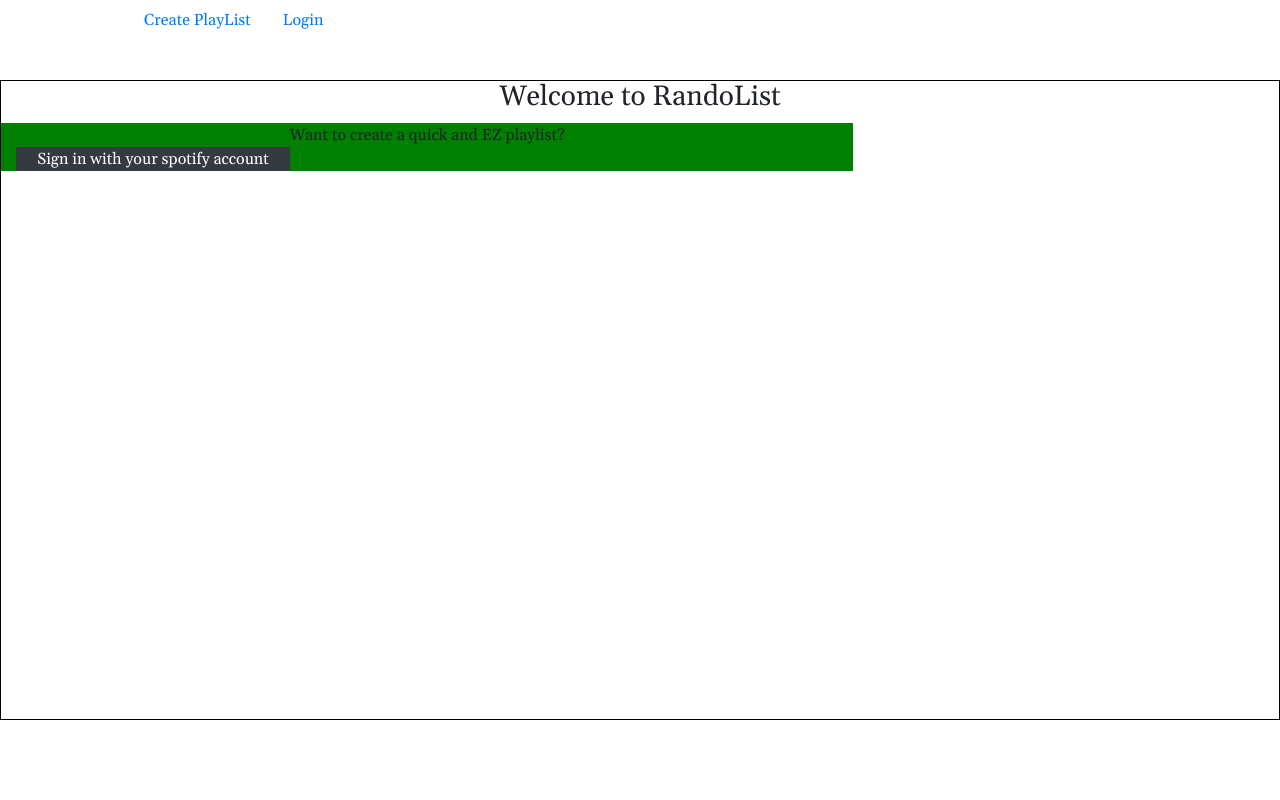
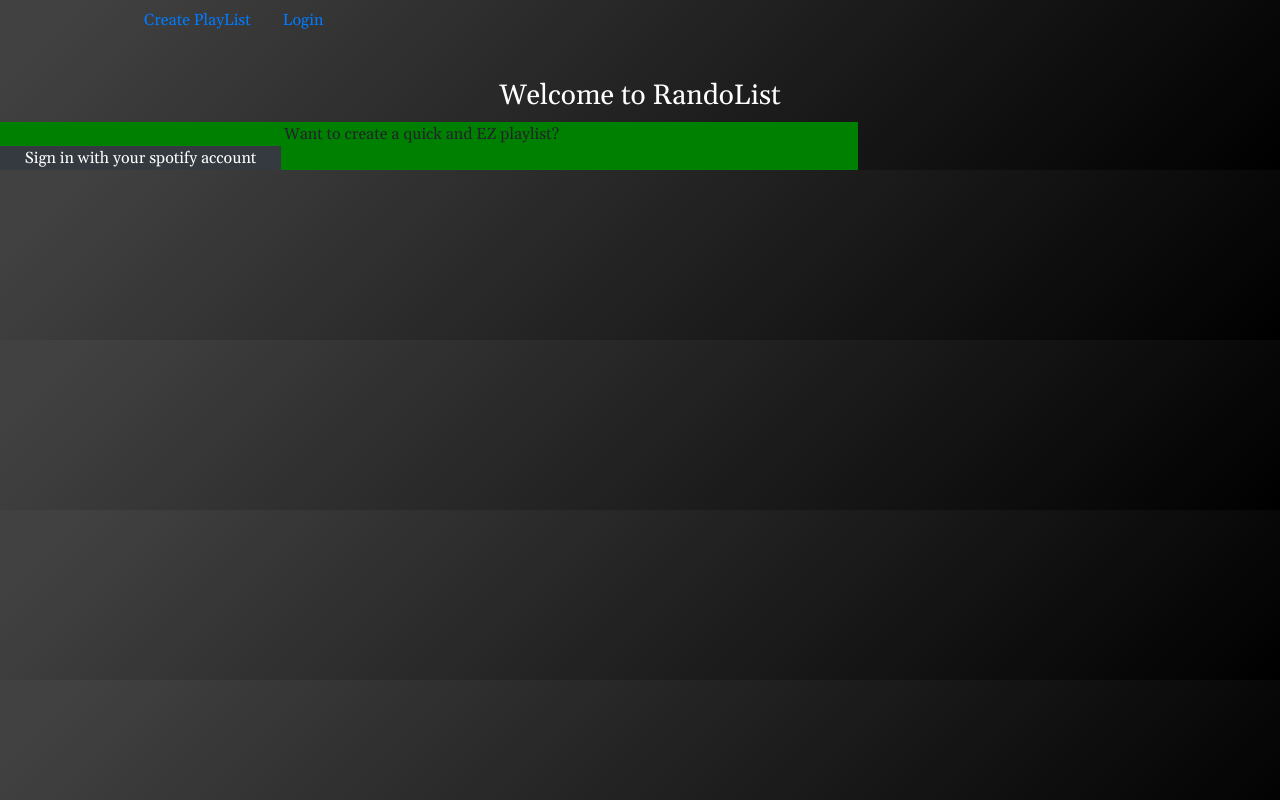
Before and after one commit to superjjang1/randolist, a React (Create React App) app: page / in a window 1280 px wide. Shown: the top 800 px of the page. Built offline with nearby package versions, Linux system fonts and the light colour scheme.

Commit message:
background color testing

```diff
--- a/src/components/Home/Home.css
+++ b/src/components/Home/Home.css
@@ -9,3 +9,7 @@
 .col-sm-8 {
     background-color: green;
 }
+body{
+    background-color: #000000;
+    background-image: linear-gradient(315deg, #000000 0%, #414141 94%);
+}
--- a/src/components/Home/Home.js
+++ b/src/components/Home/Home.js
@@ -9,8 +9,8 @@ class Home extends Component {
     render() {
         return (<>
             <div className="container-lg-">
-                <div className="col">
-                    <h3>Welcome to RandoList</h3>
+
+                    <h3 className="text-white">Welcome to RandoList</h3>
                     <div className="row">
                         <div className="col-sm-8">
                             Want to create a quick and EZ playlist?
@@ -19,7 +19,7 @@ class Home extends Component {
                             </div>
                         </div>
                     </div>
-                </div>
+
             </div>
          </>);
     }
```
